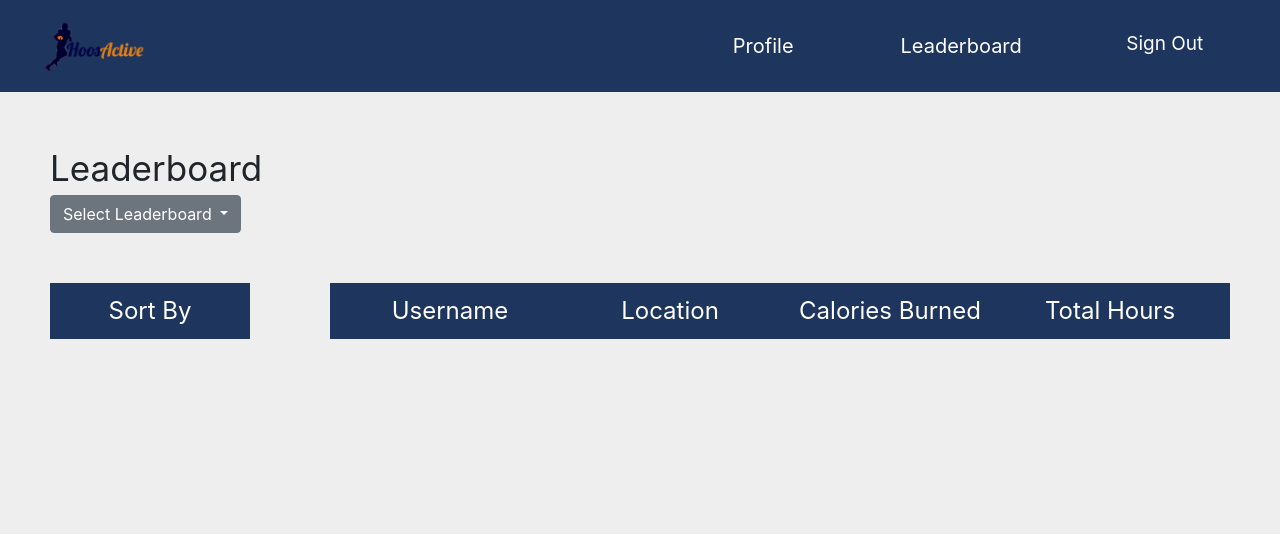
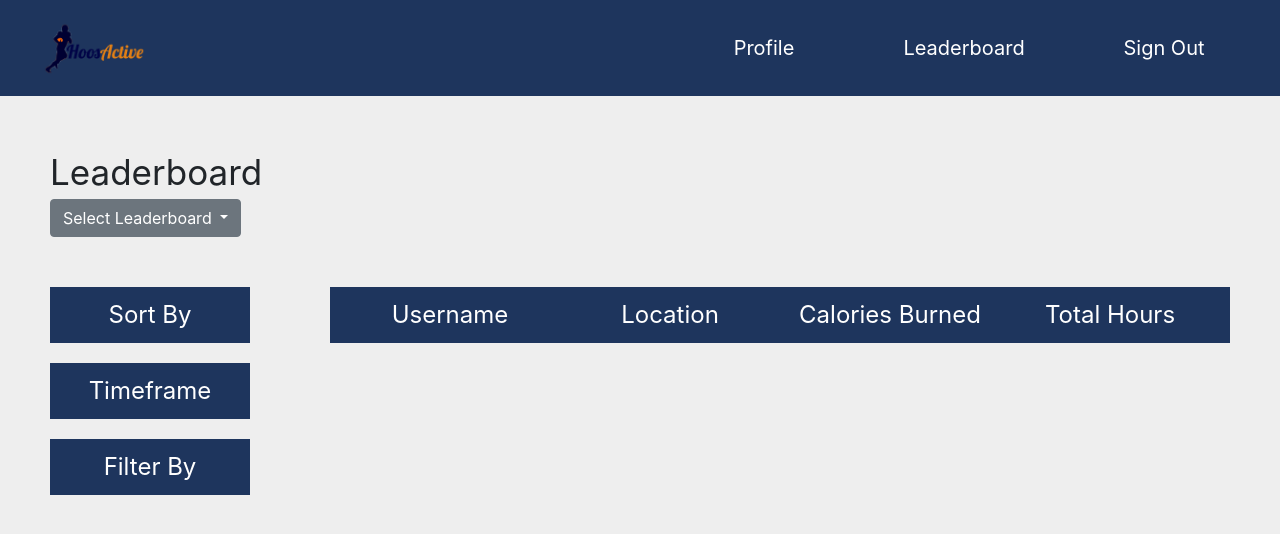
Before and after one commit to akh4rf/CS-3240-Project, a Django app: page /leaderboard/ in a window 1280 px wide. Shown: the top 534 px of the page. Run offline with Django 3.2, Linux system fonts and the light colour scheme; the visitor is signed in with stand-in values (Sample User, id 1); data that the repository does not hold is empty; some libraries are stand-ins or nearby versions.

Commit message:
Minor stylistic changes and bug fixes

```diff
--- a/hoosactive/static/hoosactive/style.css
+++ b/hoosactive/static/hoosactive/style.css
@@ -119,5 +119,29 @@ div {
 .bg-blue {background-color: #1E355D;}
 
 li {
-color: white;
+  color: white;
 }
+
+.b12-nav-item {
+  text-decoration: none !important;
+  flex: calc(100%/3);
+  color: white;
+  font-size: 20px;
+}
+
+.b12-nav-item > div {
+  display: flex;
+  align-items: center;
+  justify-content: center;
+  width: 100%;
+  height: 80px;
+}
+
+.b12-nav-item:hover {
+  color: #FF9E3A;
+  font-size: 24px !important;
+}
+
+.b12-nav-item:hover #SignOutNavBtn {
+  color: #FF9E3A;
+}
--- a/hoosactive/templates/hoosactive/base.html
+++ b/hoosactive/templates/hoosactive/base.html
@@ -28,17 +28,26 @@
       <img style="max-width:100%; max-height:100%;" src="{% static 'hoosactive/images/hoosactive_logo.png' %}" alt="">
     </div>
   </a>
-  <div style="color: white; width: 600px; float: right; text-align: center; font-size: 20px;">
+  <div style="display: flex; color: white; width: 600px; float: right; text-align: center; font-size: 20px;">
     {% if user.is_authenticated %}
-    <a style="text-decoration: none; padding: 23px 0; width: 33%; display: inline-block;" href="{% url 'hoosactive:profile' user.username %}">
-      Profile
-    </a><a style="text-decoration: none; padding: 23px 0; width: 33%; display: inline-block;" href="{% url 'hoosactive:leaderboard' %}">
-    Leaderboard
+    <a class="b12-nav-item" href="{% url 'hoosactive:profile' user.username %}">
+      <div><div>Profile</div></div>
+    </a><a class="b12-nav-item" href="{% url 'hoosactive:leaderboard' %}">
+      <div><div>Leaderboard</div></div>
     </a>
     <!-- Sign Out with Modal confirmation. -->
-    <div style="text-decoration: none; padding: 23px 5px; width: 33%; display: inline-block;">
-      <button style="background-color: transparent; border-color: transparent; font-size: 19px; padding: 0; margin-top: -6.5px;" class="btn btn-primary" data-toggle="modal" data-target="#SignOutModal">Sign Out</button>
-      <!-- Modal -->
+    <button id="SignOutNavBtn" class="b12-nav-item" style="background-color: transparent; border-color: transparent;" class="btn btn-primary" data-toggle="modal" data-target="#SignOutModal">Sign Out</button>
+    {% else %}
+    <div class="b12-nav-item"></div>
+    <div class="b12-nav-item"></div>
+    <a class="b12-nav-item" href="{% url 'hoosactive:login' %}">Register/Sign In</a>
+    {% endif %}
+  </div>
+</nav>
+
+{% block content %}{% endblock %}
+
+<!-- Sign Out Modal -->
 <div id="SignOutModal" class="modal fade" role="dialog">
   <div class="modal-dialog">
     <!-- Modal content-->
@@ -56,16 +65,6 @@
     </div>
   </div>
 </div>
-    </div>
-    {% else %}
-    <a style="text-decoration: none; padding: 0px 0; height: 20px ; width: 100%; display: inline-block;" href="{% url 'hoosactive:login' %}">Register/Sign In</a>
-    {% endif %}
-
-  </div>
-
-</nav>
-
-{% block content %}{% endblock %}
 
 <footer></footer>
 <!-- Bootstrap popper.js -->
--- a/hoosactive/templates/hoosactive/leaderboard.html
+++ b/hoosactive/templates/hoosactive/leaderboard.html
@@ -41,7 +41,11 @@
               <div style="padding: 10px;">
                 <a style="font-size: 24px;" class="btn login_btn" href="/leaderboard/{{ exercise.name }}/duration_hours/{{ timeframe }}/{{ population }}/">Total Hours</a>
               </div>
-              <hr style="margin: 5px 0;">
+              {% endif %}
+          </div>
+          <div style="color: black; background-color: white; margin: 20px 0;">
+              <div class="bg-blue" style="padding: 10px; color: white;">Timeframe</div>
+              {% if exercise %}
               <div style="padding: 10px;">
                 <a style="font-size: 24px;" class="btn login_btn" href="../../day/{{ population }}/">Day</a>
               </div>
@@ -51,7 +55,11 @@
               <div style="padding: 10px;">
                 <a style="font-size: 24px;" class="btn login_btn" href="../../month/{{ population }}/">Month</a>
               </div>
-              <hr style="margin: 5px 0;">
+              {% endif %}
+          </div>
+          <div style="color: black; background-color: white;">
+              <div class="bg-blue" style="padding: 10px; color: white;">Filter By</div>
+              {% if exercise %}
               <div style="padding: 10px;">
                 <a style="font-size: 24px;" class="btn login_btn" href="../friends/">Friends</a>
               </div>
--- a/hoosactive/templates/hoosactive/profile.html
+++ b/hoosactive/templates/hoosactive/profile.html
@@ -11,7 +11,7 @@
         <!-- This is a chart. -->
         <div style="width: 100%;">
           <div style="width: 500px; margin: auto;">
-            <text>Calories Burned Per Day</text>
+            <text style="font-size: 24px;">Calories Burned Per Day</text>
             <div class="profile-chart-row" style="height: 224px; align-items: flex-end;">
               {% for day, cals in stat_dict.items %}
               <div style="width: calc(100%/7); height: calc(200px*{{ cals.0 }}/{{ max_cals }} + 24px); padding: 0 0.3%;">
--- a/hoosactive/views.py
+++ b/hoosactive/views.py
@@ -143,6 +143,10 @@ def profile(request, username):
                     user=profile_user.id
                 ).filter(
                     date__day=date.day
+                ).filter(
+                    date__month=date.month
+                ).filter(
+                    date__year=date.year
                 ).values(
                     'username',
                 ).annotate(
@@ -325,7 +329,7 @@ def exercise_leaderboard(request, exercise_name, sort, timeframe, population):
         for friend in request.user.profile.friends.all():
             friends_list.append(friend)
 
-    entry_list = Entry.objects.filter(exercise=exercise.id)
+    entry_list = Entry.objects.filter(exercise=exercise.id).filter(date__lte=timezone.now())
 
     if (population=="friends"):
         entry_list = entry_list.filter(user__in=friends_list)
```
Lines whose indentation alone changed are shown as unchanged.
